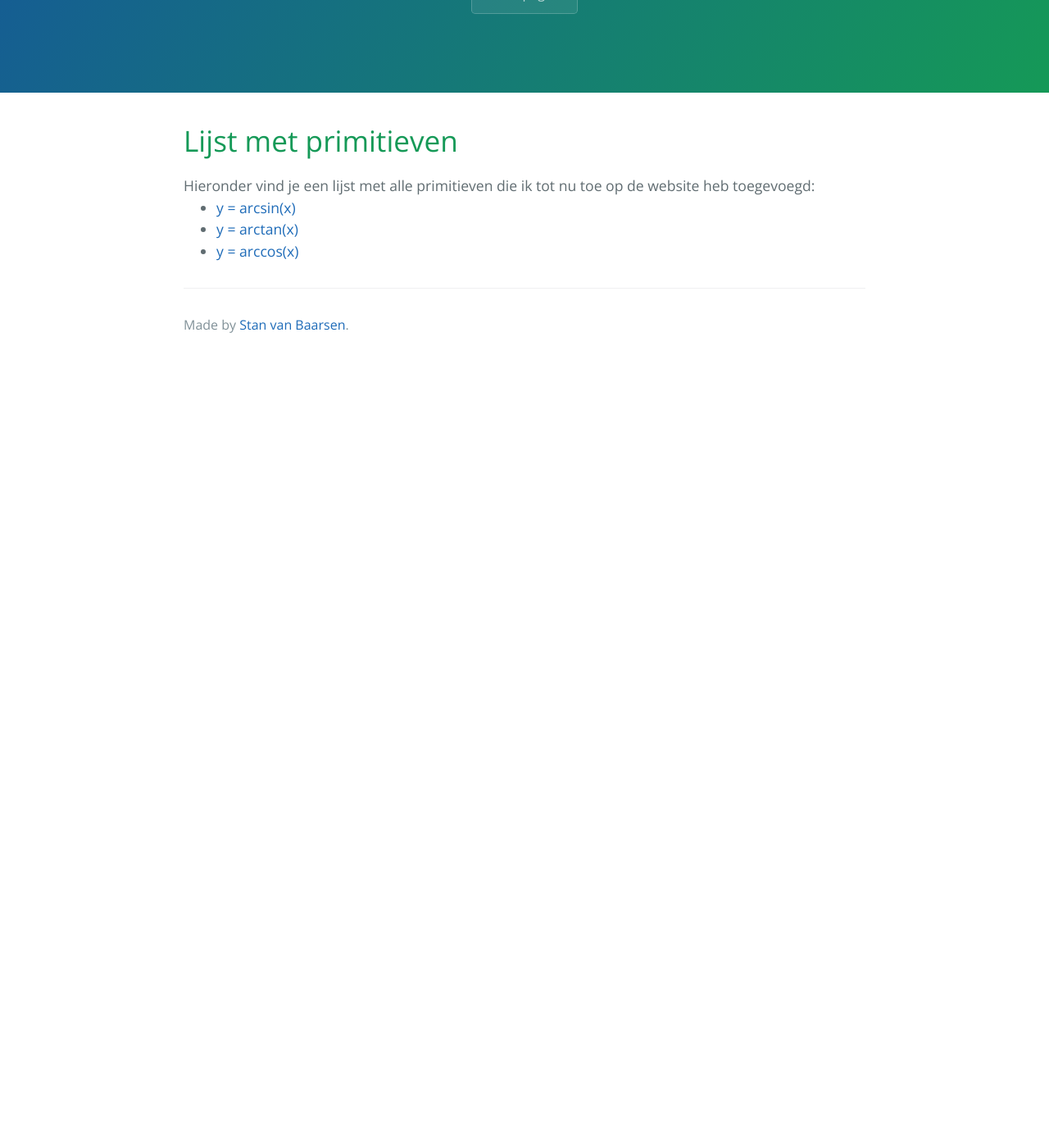
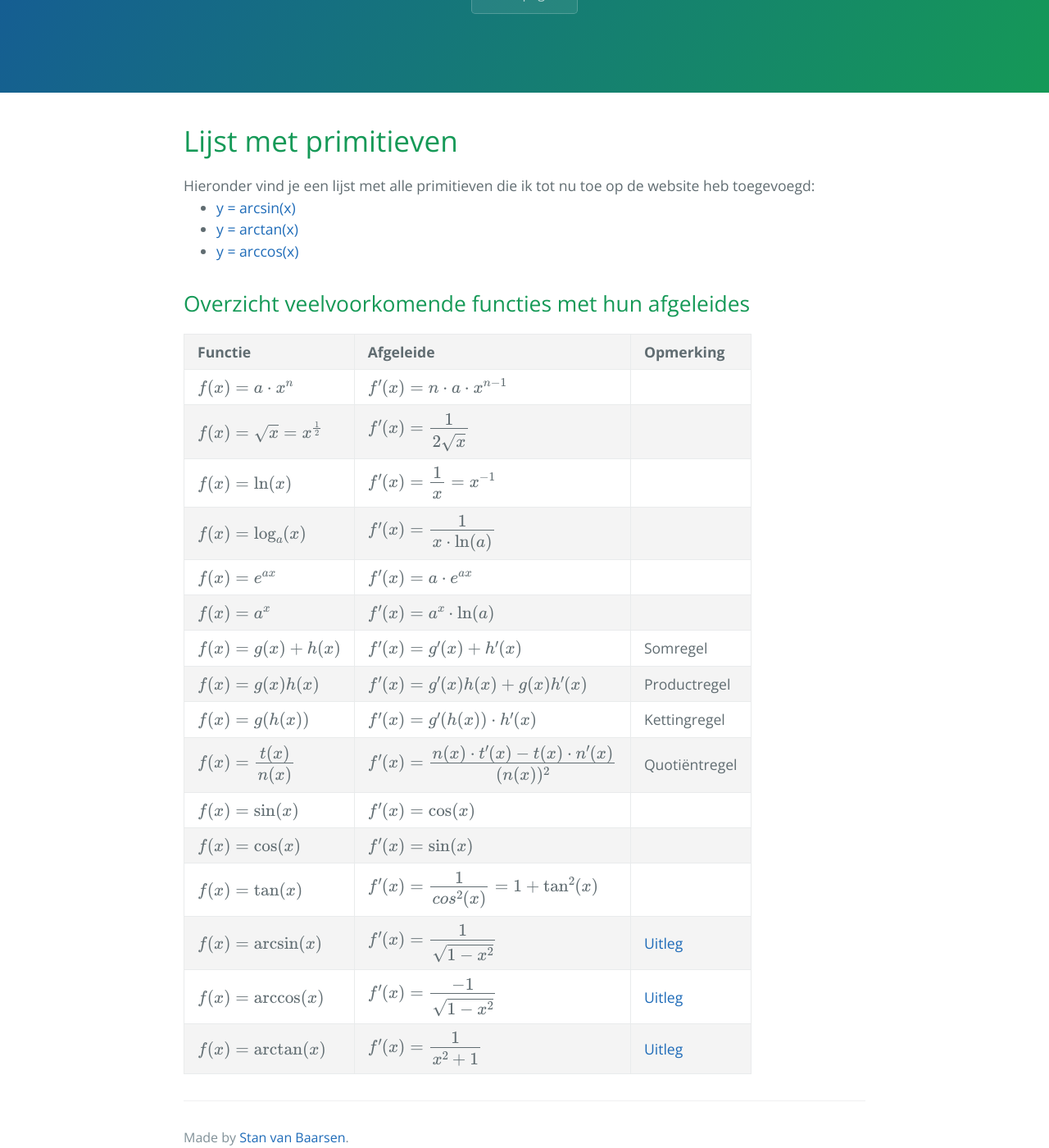
Before and after one commit to wiskundevragen/wiskundevragen.github.io, a Jekyll site: the page built from primitieven/primitieven.html, in a window 1280 px wide and 1400 px high, scrolled down 270 px. Shown: the whole window at 82% size. Built offline with Jekyll 4.4.1, drawn with Linux system fonts in a browser that asks for light colours; before the commit the page ends 900 px from its top, so only the background shows below that.

```diff
--- a/afgeleides/differentieren.html
+++ b/afgeleides/differentieren.html
@@ -1,7 +1,7 @@
 ---
 desc: Uitleg over differentiëren!
 title: Hoe moet je differentiëren?
-see_also: "afg_lijst", "gonio"
+see_also: "afg_lijst", "gonio", "help_prim"
 ---
 <h1>Hoe moet je differentiëren?</h1>
 Hier komt hopelijk z.s.m. een helder stappenplan over hoe je moet differentiëren, maar voor nu is dit een zogeheten
--- a/primitieven/arcsinx.html
+++ b/primitieven/arcsinx.html
@@ -6,7 +6,8 @@
 ---
 
 <h1>Wat is de primitieve van arcsin(x)?</h1>
-Uit partieel integreren volgt \(\int \arcsin(x) = x \arcsin(x) + \sqrt{1-x^2} + C\). Dit behoort (gelukkig) niet tot
+Uit partieel integreren volgt \(\int \arcsin(x) = x\cdot \arccos(x)) - \sqrt{1-x^2} + C\). Dit behoort (gelukkig) niet
+tot
 eindexamenstof voor havo/vwo wiskunde A/B op de middelbare school.
 
 <h3>Wat is arcsin(x)?</h3>
--- a/primitieven/arctanx.html
+++ b/primitieven/arctanx.html
@@ -7,7 +7,8 @@
 ---
 
 <h3>Wat is de primitieve van arctan(x)?</h3>
-Uit partieel integreren met behulp van substitutie volgt \(\int \arctan(x) = x \arctan(x) - \frac12\ln(1+x^2) + C\). Dit
+Uit partieel integreren met behulp van substitutie volgt \(\int \arctan(x) = x\cdot \arctan(x) - \frac12\ln(1+x^2) +
+C\). Dit
 behoort niet tot eindexamenstof voor havo/vwo wiskunde A/B op de middelbare school.
 
 <h3>Wat is arctan(x)?</h3>
--- a/primitieven/primitieven.html
+++ b/primitieven/primitieven.html
@@ -12,3 +12,92 @@
 	<li><a href='arctanx.html'>y = arctan(x)</a></li>
 	<li><a href='arccosx.html'>y = arccos(x)</a></li>
 </ul>
+
+<h2>Overzicht veelvoorkomende functies met hun afgeleides</h2>
+<table>
+	<tr>
+		<td><b>Functie</b></td>
+		<td><b>Afgeleide</b></td>
+		<td><b>Opmerking</b></td>
+	</tr>
+	<tr>
+		<td>\(f(x)=a\cdot x^n\)</td>
+		<td>\(f'(x)=n\cdot a \cdot x^{n-1}\)</td>
+		<td></td>
+	</tr>
+	<tr>
+		<td>\(f(x)=\sqrt{x}=x^{\frac12}\)</td>
+		<td>\(f'(x)=\dfrac1{2\sqrt{x}}\)</td>
+		<td></td>
+	</tr>
+	<tr>
+		<td>\(f(x)=\ln(x)\)</td>
+		<td>\(f'(x)=\dfrac1x=x^{-1}\)</td>
+		<td></td>
+	</tr>
+	<tr>
+		<td>\(f(x)=\log_a(x)\)</td>
+		<td>\(f'(x)=\dfrac1{x\cdot\ln(a)}\)</td>
+		<td></td>
+	</tr>
+	<tr>
+		<td>\(f(x)=e^{ax}\)</td>
+		<td>\(f'(x)=a\cdot e^{ax}\)</td>
+		<td></td>
+	</tr>
+	<tr>
+		<td>\(f(x)=a^{x}\)</td>
+		<td>\(f'(x)=a^x \cdot \ln(a)\)</td>
+		<td></td>
+	</tr>
+	<tr>
+		<td>\(f(x)=g(x) + h(x)\)</td>
+		<td>\(f'(x)=g'(x) + h'(x)\)</td>
+		<td>Somregel</td>
+	</tr>
+	<tr>
+		<td>\(f(x)=g(x)h(x)\)</td>
+		<td>\(f'(x)=g'(x)h(x) + g(x)h'(x)\)</td>
+		<td>Productregel</td>
+	</tr>
+	<tr>
+		<td>\(f(x)=g(h(x))\)</td>
+		<td>\(f'(x)=g'(h(x))\cdot h'(x)\)</td>
+		<td>Kettingregel</td>
+	</tr>
+	<tr>
+		<td>\(f(x)=\dfrac{t(x)}{n(x)}\)</td>
+		<td>\(f'(x)=\dfrac{n(x)\cdot t'(x) - t(x)\cdot n'(x)}{(n(x))^2}\)</td>
+		<td>Quotiëntregel</td>
+	</tr>
+	<tr>
+		<td>\(f(x)=\sin(x)\)</td>
+		<td>\(f'(x)=\cos(x)\)</td>
+		<td></td>
+	</tr>
+	<tr>
+		<td>\(f(x)=\cos(x)\)</td>
+		<td>\(f'(x)=\sin(x)\)</td>
+		<td></td>
+	</tr>
+	<tr>
+		<td>\(f(x)=\tan(x)\)</td>
+		<td>\(f'(x)=\dfrac1{cos^2(x)}=1+\tan^2(x)\)</td>
+		<td></td>
+	</tr>
+	<tr>
+		<td>\(f(x)=\arcsin(x)\)</td>
+		<td>\(f'(x)=\dfrac{1}{\sqrt{1-x^2}}\)</td>
+		<td><a href='arcsinx.html'>Uitleg</a></td>
+	</tr>
+	<tr>
+		<td>\(f(x)=\arccos(x)\)</td>
+		<td>\(f'(x)=\dfrac{-1}{\sqrt{1-x^2}}\)</td>
+		<td><a href='arccosx.html'>Uitleg</a></td>
+	</tr>
+	<tr>
+		<td>\(f(x)=\arctan(x)\)</td>
+		<td>\(f'(x)=\dfrac1{x^2+1}\)</td>
+		<td><a href='arctanx.html'>Uitleg</a></td>
+	</tr>
+</table>
```
Also changed, not shown: afgeleides/afgeleides.html (+4 -4 lines), primitieven/integreren.html (+76 -1 lines).
